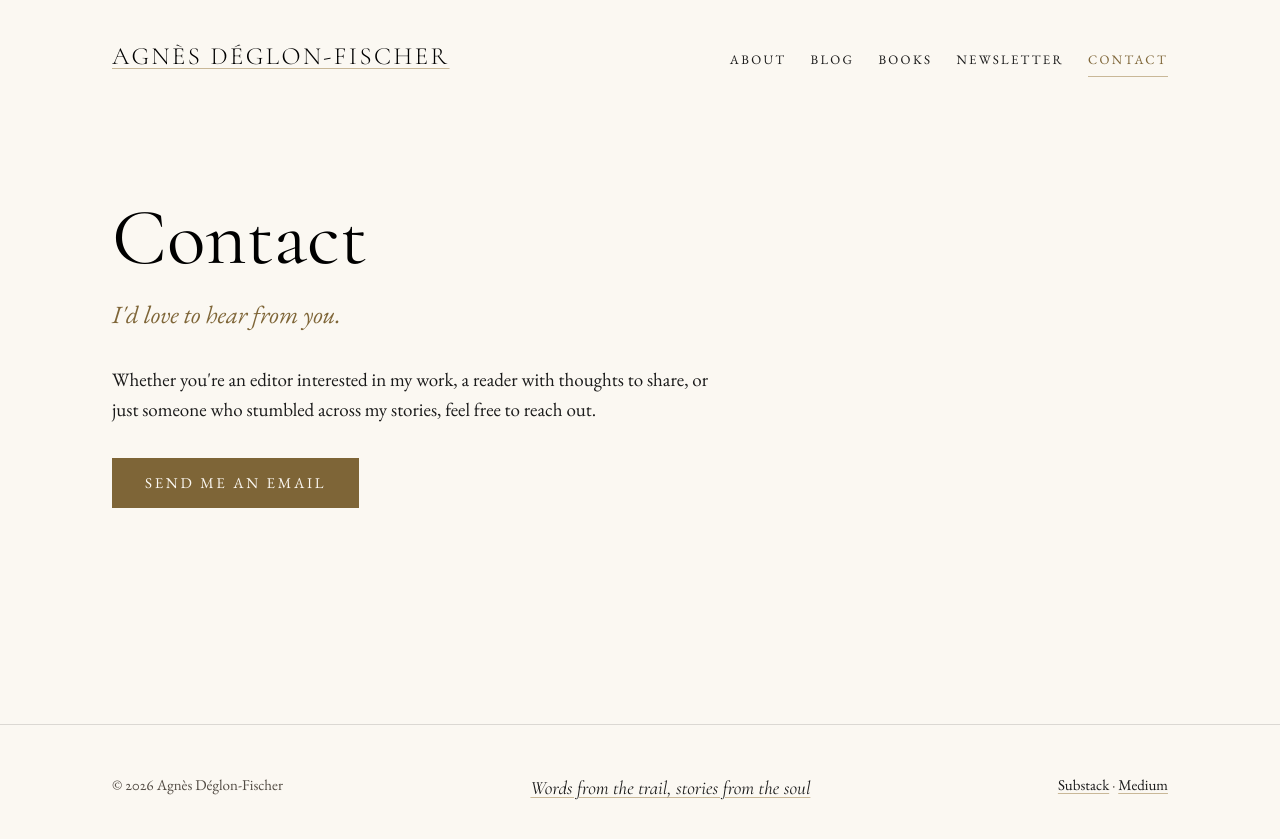
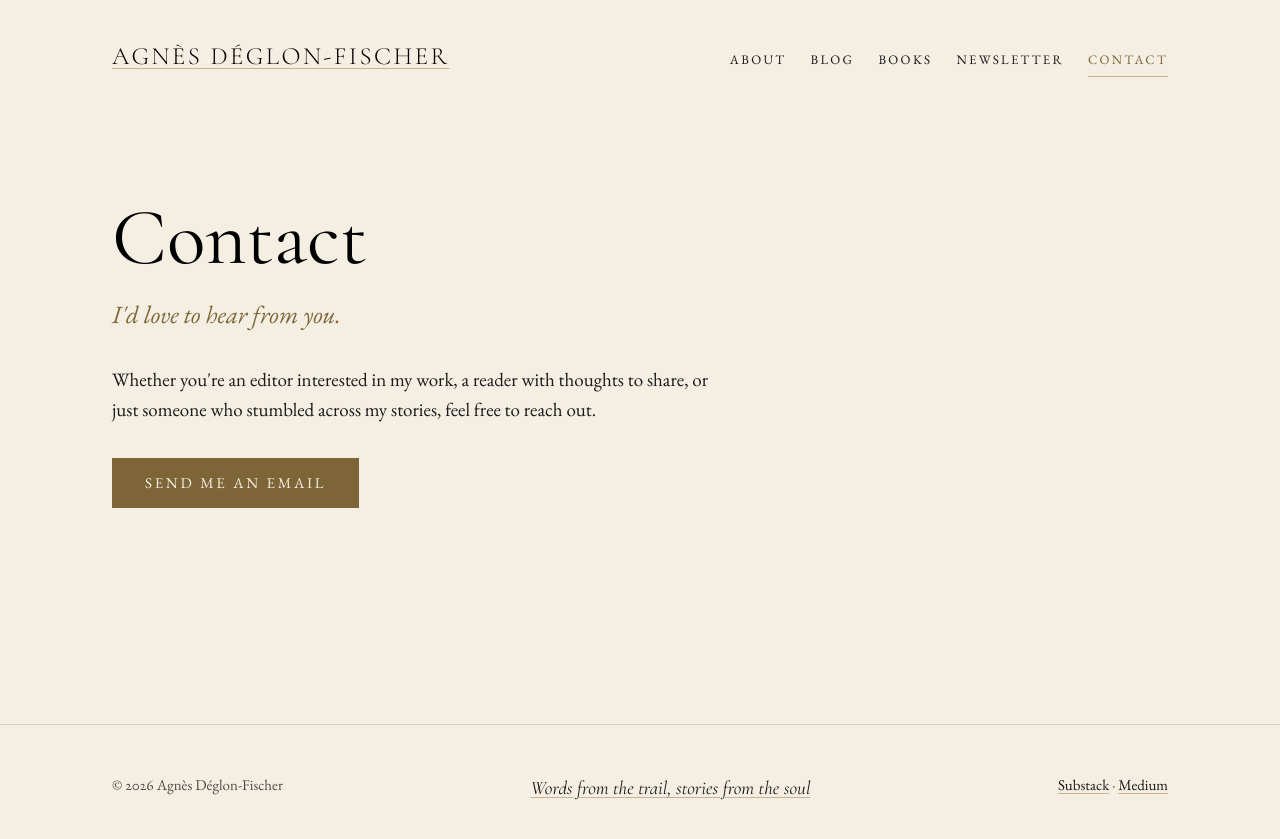
Before and after one commit to adeglon/adeglon.github.io, a Jekyll site: the page built from docs/contact.md, in a window 1280 px wide. Shown: the top 839 px of the page. Built offline with Jekyll 4.4.1, drawn with Linux system fonts in a browser that asks for light colours; a script that is not in the unit is left out.

Commit message:
The landing page's cream everywhere, and two new strand images: the yin-yang and the sunset

```diff
--- a/docs/_config.yml
+++ b/docs/_config.yml
@@ -73,8 +73,8 @@ sections:
   - name: "Health & Science"
     key: "Health&Science"
     slug: "health-science"
-    image: /assets/images/featured-what-i-wish-i-knew-sooner-about-breath-qigong-and-unlocking-energy-flow.jpg
-    image_alt: "Qigong beside a waterfall in green hills"
+    image: /assets/images/strand-health-science.jpg
+    image_alt: "A yin-yang drawn in ink and gold, with molecules threaded through both halves"
     welcome_title: "Welcome to Health & Science"
     blurb: "Body wisdom. As an acupuncturist and biochemist, I bring together Eastern and Western medicine to explore holistic health: body, mind, and soul."
     welcome:
@@ -92,8 +92,8 @@ sections:
   - name: "Soul & Self"
     key: "Soul&Self"
     slug: "soul-self"
-    image: /assets/images/featured-a-sahara-meditation-journey-through-sandstorms-and-silence.jpg
-    image_alt: "Two figures and a camel crossing the dunes at first light in the Sahara"
+    image: /assets/images/strand-soul-self.jpg
+    image_alt: "A Southern California sunset, palms in silhouette against an orange and blue sky"
     welcome_title: "Welcome to Soul & Self"
     blurb: "Soul reflections. These are the reflections I didn't plan to write, raw, soulful, and sometimes funny, exploring the inner alchemy of healing, identity, and life transitions."
     welcome:
--- a/docs/assets/css/tokens.css
+++ b/docs/assets/css/tokens.css
@@ -264,7 +264,13 @@
    ========================================================================== */
 
 [data-ground="light"] {
-  --bg:            var(--c-shell);
+  /* ONE CREAM, 2026-10-10. Agnes: "look at the color of the landing page and
+     apply the same color to every other page." The landing page's fold band
+     was --bg-deep (#F4EEE3), a shade warmer than the --c-shell the rest of
+     the site sat on, and she was reading that band as the site's colour. So
+     #F4EEE3 IS the colour now, page and band alike. The fold still reads,
+     because the hero keeps its hairline rule at the bottom. */
+  --bg:            #F4EEE3;
   --bg-deep:       #F4EEE3;
   --bg-warm:       var(--c-bone);
   --surface:       #FFFFFF;
@@ -301,7 +307,7 @@
 
 @media (prefers-color-scheme: light) {
   [data-ground="auto"] {
-    --bg: var(--c-shell);      --bg-deep: #F4EEE3;
+    --bg: #F4EEE3;             --bg-deep: #F4EEE3;
     --bg-warm: var(--c-bone);  --surface: #FFFFFF;
     --text: var(--c-ink);      --text-strong: #000000;
     --text-soft: var(--c-ink-soft);
```
Also changed, not shown: docs/assets/images/strand-health-science.jpg (added), docs/assets/images/strand-soul-self.jpg (added).
